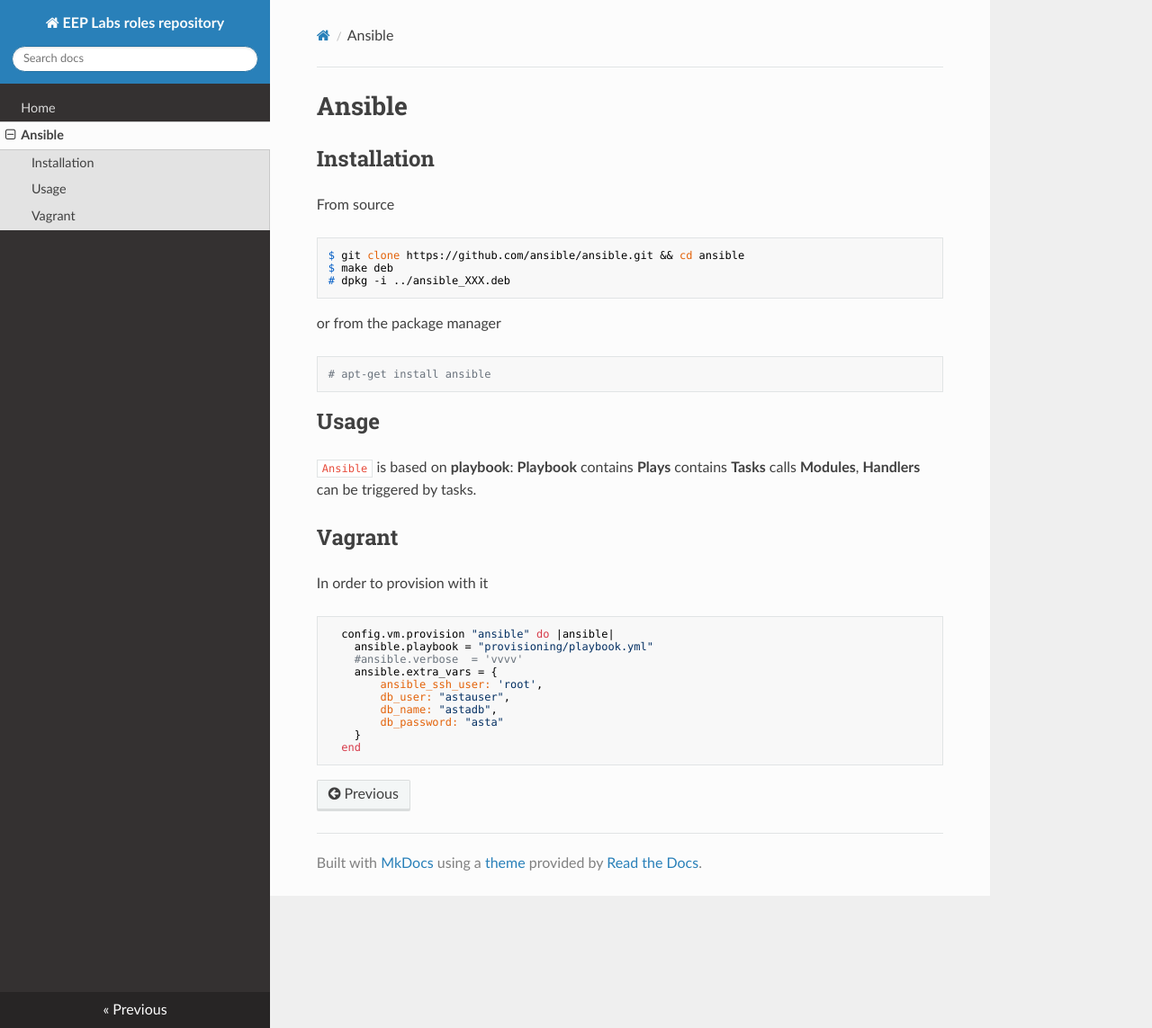
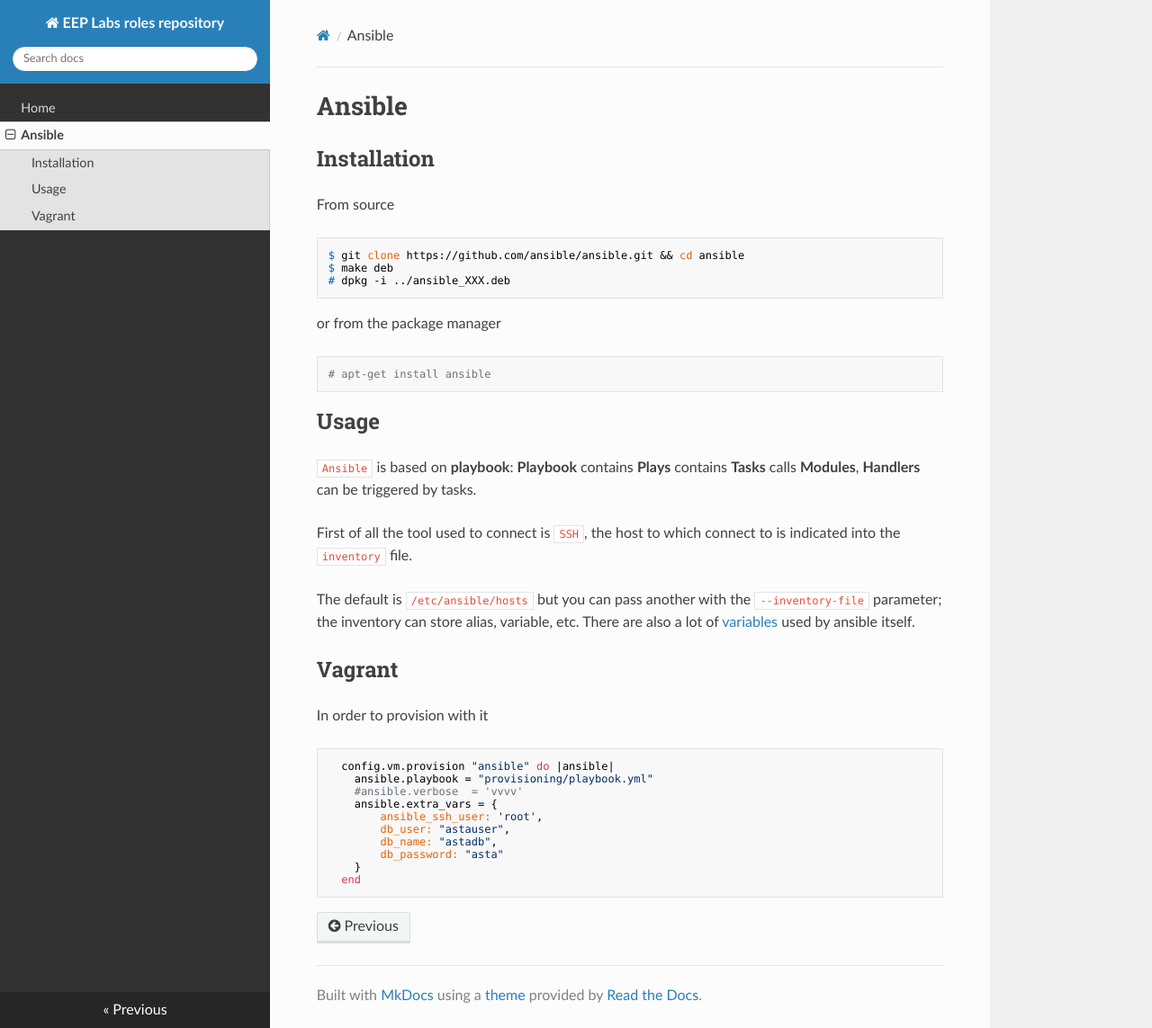
Before and after one commit to EEP-Labs/ansible-roles-repository, an MkDocs documentation site: the page built from docs/ansible.md, in a window 1280 px wide and 1143 px high. Shown: the whole window at 90% size. Built offline with MkDocs 1.6.1, drawn with Linux system fonts in a browser that asks for light colours; nearby versions of some CDN libraries; old or Windows-style settings are respelled for this version of MkDocs.

Commit message:
More doc.

```diff
--- a/docs/ansible.md
+++ b/docs/ansible.md
@@ -20,6 +20,12 @@
 ``Ansible`` is based on **playbook**: **Playbook** contains **Plays** contains **Tasks** calls **Modules**,
 **Handlers** can be triggered by tasks.
 
+First of all the tool used to connect is ``SSH``, the host to which connect to is indicated into the ``inventory`` file.
+
+The default is ``/etc/ansible/hosts`` but you can pass another with the ``--inventory-file`` parameter; the inventory
+can store alias, variable, etc. There are also a lot of
+[variables](http://docs.ansible.com/intro_inventory.html#list-of-behavioral-inventory-parameters) used by ansible itself.
+
 Vagrant
 -------
 
```
